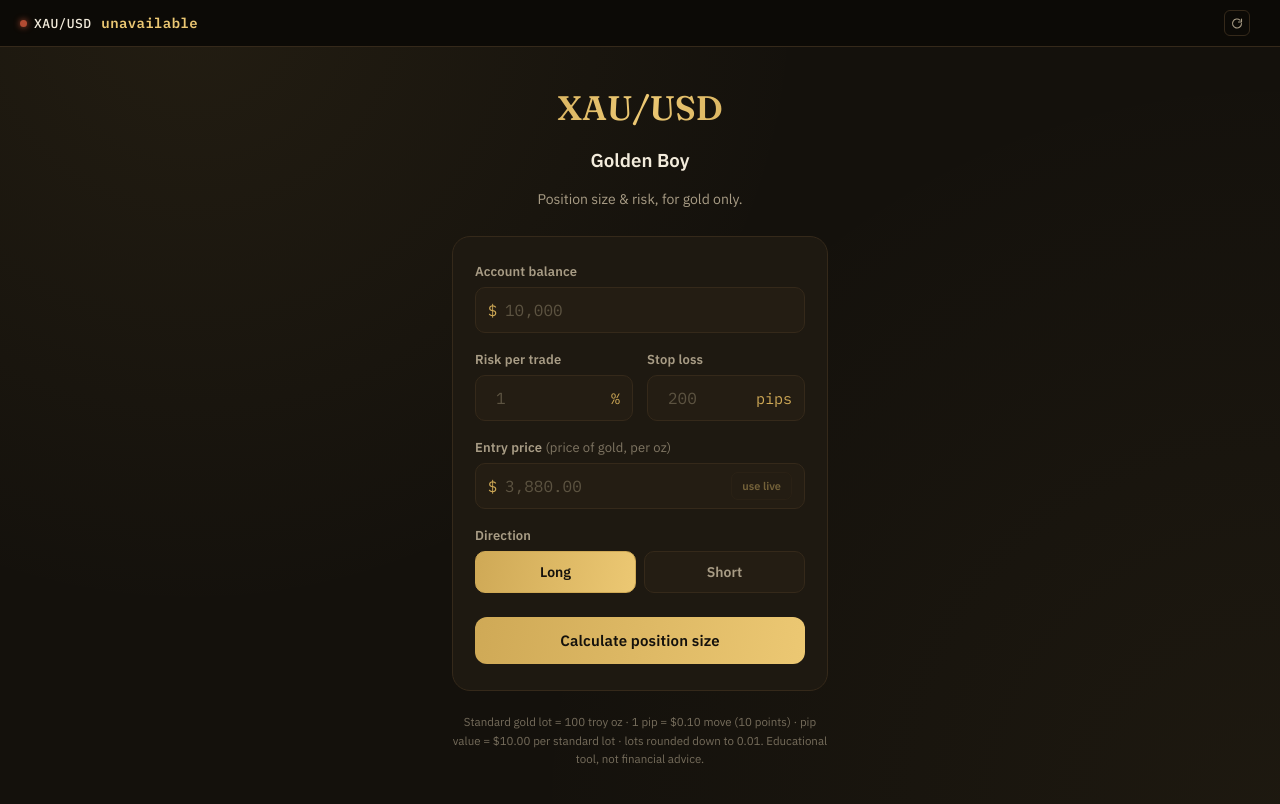
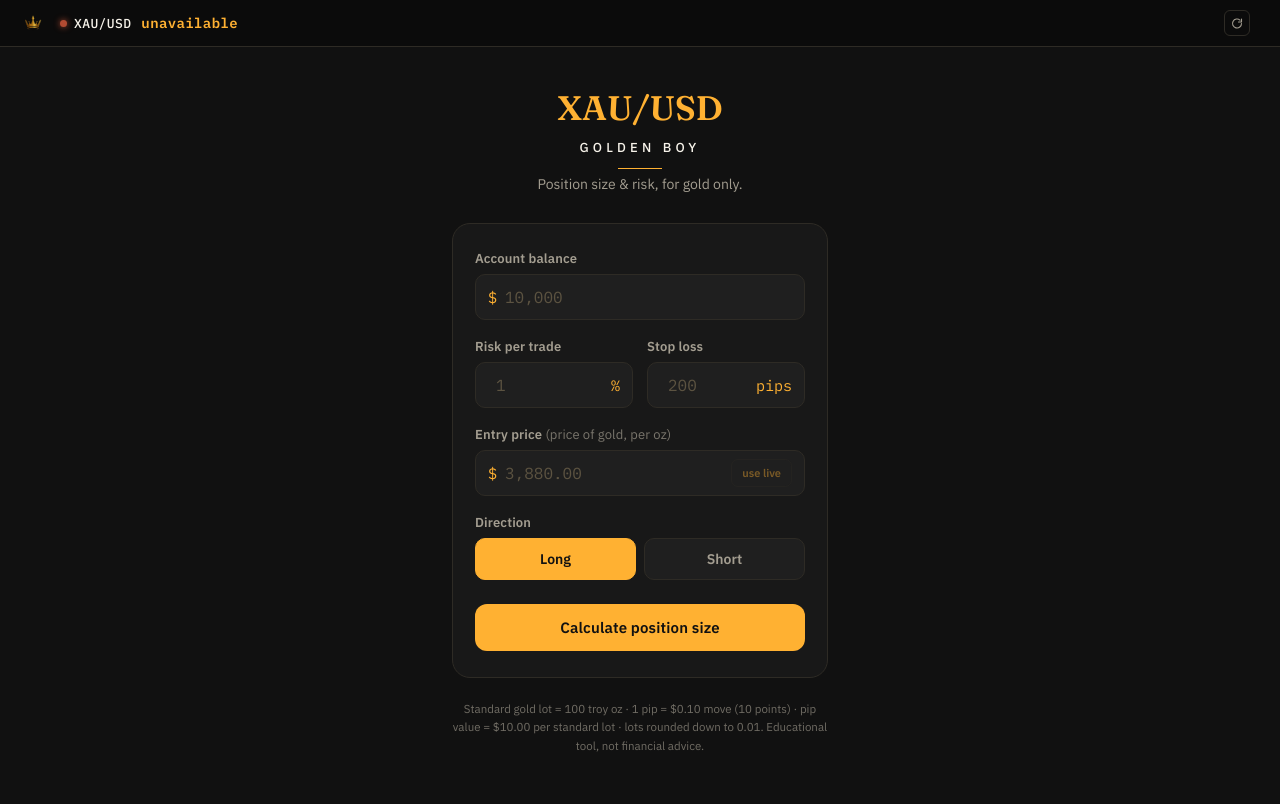
Before and after one commit to DaliborSuvajcevic/Gold-Risk-Calculator, a plain HTML site: page index.html in a window 1280 px wide. Drawn offline with Linux system fonts and the light colour scheme; no server answers.

Commit message:
Apply brand identity: #FFB132 gold, black/cream palette, original crown in ticker bar, flat gold (no gradients)
Co-Authored-By: Claude Sonnet 5.5 <noreply@anthropic.com>
Claude-Session: https://claude.ai/code/session_01NLDrchuGMbHEz7LVMdeYHH

```diff
--- a/index.html
+++ b/index.html
@@ -12,6 +12,7 @@
 <body>
 
   <div class="ticker">
+    <img class="logo-mini" src="logo.png" alt="The Golden Circle">
     <div class="ticker__pair">
       <span class="ticker__dot" id="ticker-dot"></span>
       XAU/USD
--- a/style.css
+++ b/style.css
@@ -1,12 +1,12 @@
 :root {
-  --bg: #14110c;
-  --surface: #1e1911;
-  --surface-raised: #241d13;
-  --line: #35291a;
-  --gold: #cfa956;
-  --gold-bright: #ecc873;
-  --ivory: #f3ecdc;
-  --ivory-dim: #a89c85;
+  --bg: #111111;
+  --surface: #181818;
+  --surface-raised: #1f1f1f;
+  --line: #2e2b25;
+  --gold: #FFB132;
+  --gold-bright: #FFB132;
+  --ivory: #F7F3EA;
+  --ivory-dim: #a39d90;
   --rust: #b34b32;
   --mono: 'IBM Plex Mono', ui-monospace, monospace;
   --sans: 'IBM Plex Sans', system-ui, sans-serif;
@@ -22,9 +22,6 @@ html, body {
 
 body {
   background: var(--bg);
-  background-image:
-    radial-gradient(circle at 15% 0%, rgba(207, 169, 86, 0.08), transparent 45%),
-    radial-gradient(circle at 100% 100%, rgba(207, 169, 86, 0.05), transparent 50%);
   color: var(--ivory);
   font-family: var(--sans);
   display: flex;
@@ -41,7 +38,7 @@ body {
   align-items: center;
   gap: 10px;
   padding: 10px 20px;
-  background: #0c0a06;
+  background: #0b0b0b;
   border-bottom: 1px solid var(--line);
   font-family: var(--mono);
   font-size: 13px;
@@ -118,7 +115,7 @@ body {
 
 .masthead {
   text-align: center;
-  margin-bottom: 28px;
+  margin-bottom: 30px;
 }
 
 .masthead h1 {
@@ -126,10 +123,7 @@ body {
   font-weight: 600;
   font-size: 34px;
   margin: 0;
-  background: linear-gradient(100deg, var(--gold) 10%, var(--gold-bright) 50%, var(--gold) 90%);
-  -webkit-background-clip: text;
-  -webkit-text-fill-color: transparent;
-  background-clip: text;
+  color: var(--gold);
 }
 
 .masthead__sub {
@@ -255,8 +249,8 @@ input[type="number"] { -moz-appearance: textfield; }
 
 .direction-toggle__btn.is-active {
   border-color: var(--gold);
-  color: #14110c;
-  background: linear-gradient(100deg, var(--gold), var(--gold-bright));
+  color: #111111;
+  background: var(--gold);
 }
 
 .calc-btn {
@@ -265,8 +259,8 @@ input[type="number"] { -moz-appearance: textfield; }
   padding: 14px;
   border: none;
   border-radius: 12px;
-  background: linear-gradient(100deg, var(--gold) 0%, var(--gold-bright) 100%);
-  color: #14110c;
+  background: var(--gold);
+  color: #111111;
   font-family: var(--sans);
   font-weight: 700;
   font-size: 15px;
@@ -345,3 +339,23 @@ input[type="number"] { -moz-appearance: textfield; }
   .container { padding: 28px 16px 0; }
   .masthead h1 { font-size: 28px; }
 }
+/* Brand logo (original crown, do not recolor or redraw) */
+.logo-mini { height: 26px; width: auto; margin-right: 4px; }
+
+.masthead h3 {
+  font-family: var(--sans);
+  font-weight: 500;
+  font-size: 13px;
+  letter-spacing: 0.32em;
+  text-transform: uppercase;
+  color: var(--ivory);
+  margin: 10px 0 0;
+}
+.masthead h3::after {
+  content: "";
+  display: block;
+  width: 44px;
+  height: 1px;
+  background: var(--gold);
+  margin: 12px auto 0;
+}
```
Also changed, not shown: logo.png (added).
